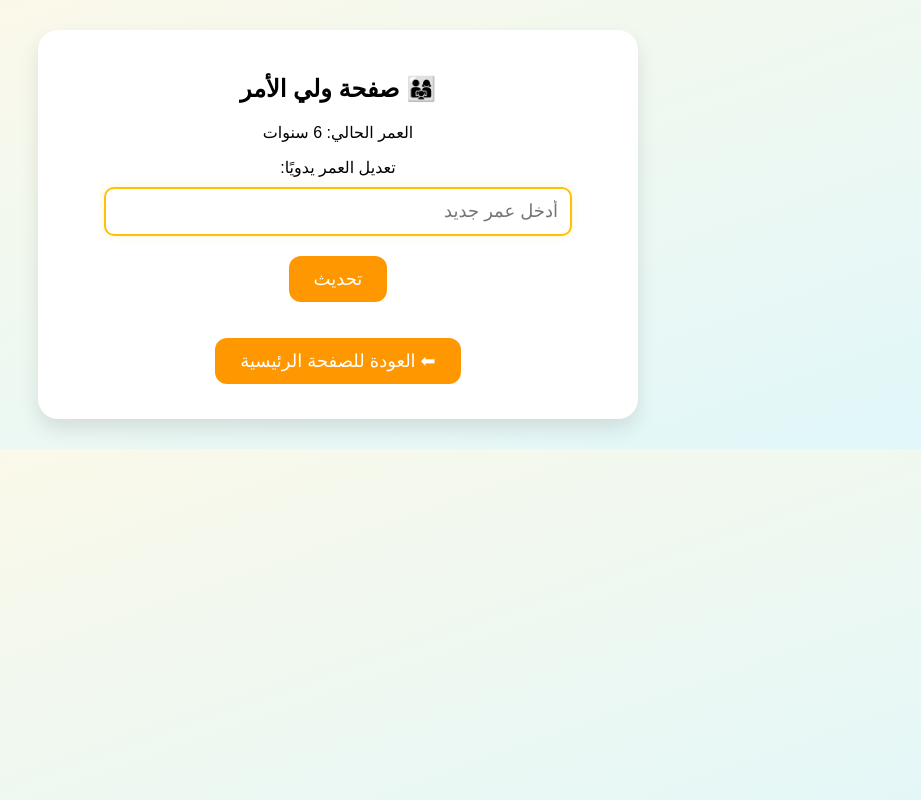
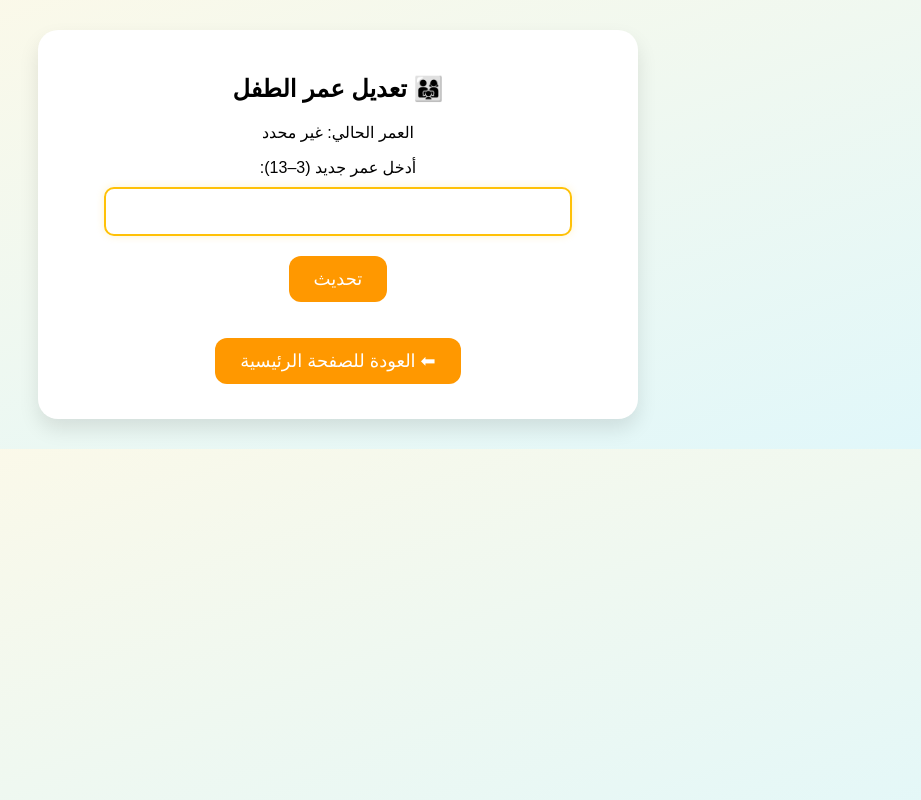
Before and after one commit to aymanaljamal/HCI, a plain HTML site: page parent.html in a window 1280 px wide. Both pictures are taken after a click on the button "تحديث". Shown: the whole page, without its empty margins (302-1223 px from the left). Drawn offline with Linux system fonts and the light colour scheme.

Commit message:
Update parent.html

```diff
--- a/parent.html
+++ b/parent.html
@@ -1,35 +1,33 @@
 <!DOCTYPE html>
 <html lang="ar" dir="rtl">
 <head>
-  <meta charset="UTF-8">
-  <title>ولي الأمر - تعديل العمر</title>
-  <link rel="stylesheet" href="style.css">
+<meta charset="UTF-8">
+<meta name="viewport" content="width=device-width, initial-scale=1.0">
+<title>ولي الأمر - تعديل العمر</title>
+<link rel="stylesheet" href="style.css">
 </head>
 <body>
   <div class="container">
-    <h2>👨‍👩‍👧 صفحة ولي الأمر</h2>
-    <p>العمر الحالي: <span id="currentAge"></span> سنوات</p>
-    <label for="newAge">تعديل العمر يدويًا:</label>
-    <input type="number" id="newAge" placeholder="أدخل عمر جديد" min="3" max="12">
-    <button onclick="updateAge()" class="btn">تحديث</button>
-    <p id="updatedMsg"></p>
-    <a href="home.html" class="btn">⬅ العودة للصفحة الرئيسية</a>
+    <h2>👨‍👩‍👧 تعديل عمر الطفل</h2>
+    <p>العمر الحالي: <span id="currentAge"></span></p>
+    <label for="newAge">أدخل عمر جديد (3–13):</label>
+    <input type="number" id="newAge" min="3" max="13">
+    <button class="btn" onclick="update()">تحديث</button>
+    <p id="msg"></p>
+    <button class="btn" onclick="goto('home.html')">⬅ العودة للصفحة الرئيسية</button>
   </div>
+<script>
+function goto(page){window.location.href=page;}
+document.getElementById("currentAge").innerText = localStorage.getItem("child_age") || "غير محدد";
 
-  <script>
-    const age = localStorage.getItem("child_age") || 6;
-    document.getElementById("currentAge").innerText = age;
-
-    function updateAge() {
-      const newAge = document.getElementById("newAge").value;
-      if (newAge >= 3 && newAge <= 12) {
-        localStorage.setItem("child_age", newAge);
-        document.getElementById("updatedMsg").innerText = "✅ تم تحديث العمر بنجاح.";
-        document.getElementById("currentAge").innerText = newAge;
-      } else {
-        alert("يرجى إدخال عمر بين 3 و 12");
-      }
-    }
-  </script>
+function update(){
+  const val = document.getElementById("newAge").value;
+  if(val>=3&&val<=13){
+    localStorage.setItem("child_age", val);
+    document.getElementById("msg").innerText = "✅ تم التحديث!";
+    document.getElementById("currentAge").innerText = val;
+ } else alert("أدخل رقماً بين 3 و 13");
+}
+</script>
 </body>
 </html>
```
